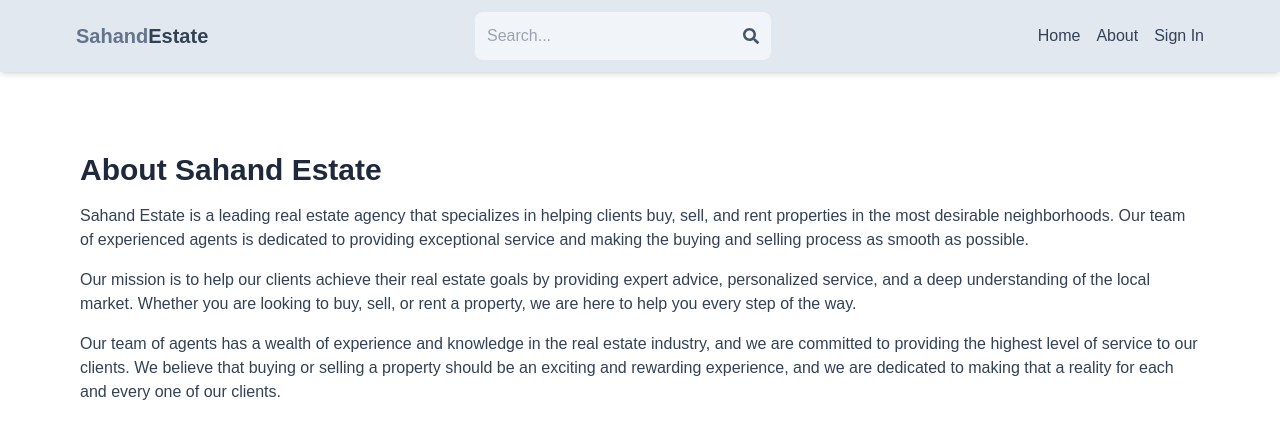
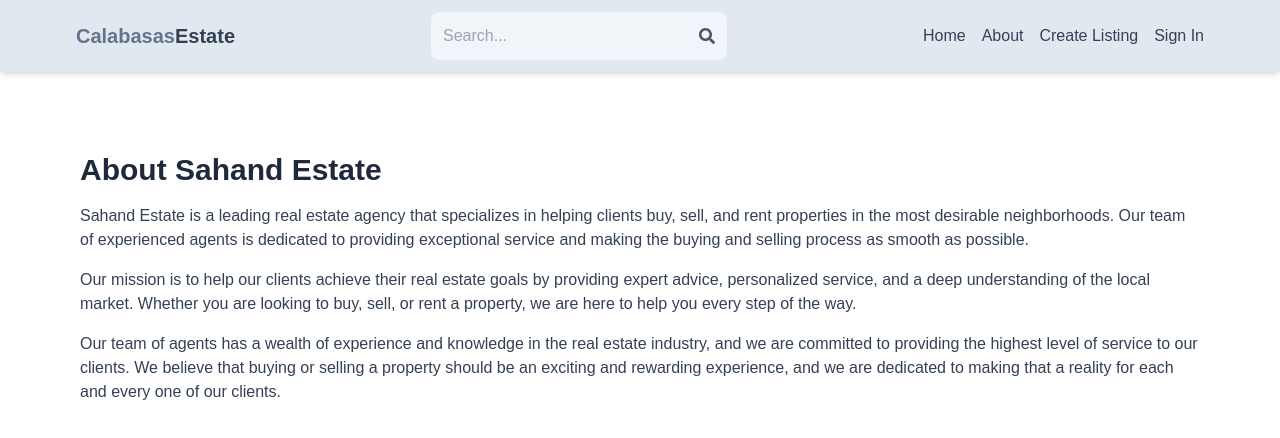
Before and after one commit to iam9ball/calabasas, a Next.js app: page /about in a window 1280 px wide. Shown: the top 438 px of the page. Built offline with nearby package versions, Linux system fonts and the light colour scheme; no server answers.

Commit message:
"added createlisting"

```diff
--- a/src/components/Header.jsx
+++ b/src/components/Header.jsx
@@ -28,46 +28,51 @@ export default function Header() {
   };
 
   return (
-    <header className='bg-slate-200 shadow-md'>
-      <div className='flex justify-between items-center max-w-6xl mx-auto p-3'>
-        <Link href='/'>
-          <h1 className='font-bold text-sm sm:text-xl flex flex-wrap'>
-            <span className='text-slate-500'>Sahand</span>
-            <span className='text-slate-700'>Estate</span>
+    <header className="bg-slate-200 shadow-md">
+      <div className="flex justify-between items-center max-w-6xl mx-auto p-3">
+        <Link href="/">
+          <h1 className="font-bold text-sm sm:text-xl flex flex-wrap">
+            <span className="text-slate-500">Calabasas</span>
+            <span className="text-slate-700">Estate</span>
           </h1>
         </Link>
         <form
-          className='bg-slate-100 p-3 rounded-lg flex items-center'
+          className="bg-slate-100 p-3 rounded-lg flex items-center"
           onSubmit={handleSubmit}
         >
           <input
-            type='text'
-            placeholder='Search...'
-            className='bg-transparent focus:outline-none w-24 sm:w-64'
+            type="text"
+            placeholder="Search..."
+            className="bg-transparent focus:outline-none w-24 sm:w-64"
             value={searchTerm}
             onChange={(e) => setSearchTerm(e.target.value)}
           />
           <button>
-            <FaSearch className='text-slate-600' />
+            <FaSearch className="text-slate-600" />
           </button>
         </form>
-        <ul className='flex gap-4'>
-          <Link href='/'>
-            <li className='hidden md:inline text-slate-700 hover:underline'>
+        <ul className="flex gap-4">
+          <Link href="/">
+            <li className="hidden md:inline text-slate-700 hover:underline">
               Home
             </li>
           </Link>
-          <Link href='/about'>
-            <li className='hidden md:inline text-slate-700 hover:underline'>
+          <Link href="/about">
+            <li className="hidden md:inline text-slate-700 hover:underline">
               About
+            </li>
+          </Link>
+          <Link href="/create-listing">
+            <li className="hidden md:inline text-slate-700 hover:underline">
+              Create Listing
             </li>
           </Link>
           <SignedIn>
             <UserButton />
           </SignedIn>
           <SignedOut>
-            <Link href='/sign-in'>
-              <li className='hidden md:inline text-slate-700 hover:underline'>
+            <Link href="/sign-in">
+              <li className="hidden md:inline text-slate-700 hover:underline">
                 Sign In
               </li>
             </Link>
```
Also changed, not shown: src/firebase.js (+11 -9 lines).
